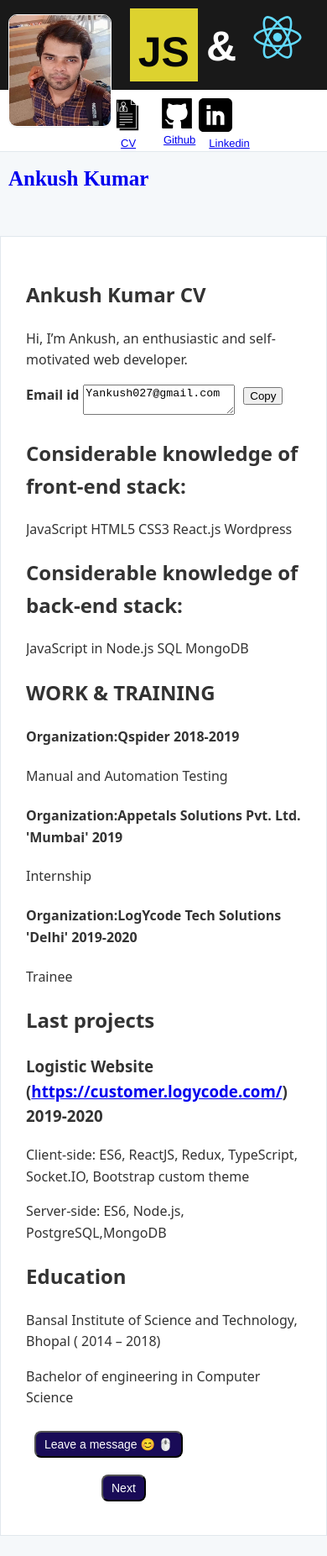
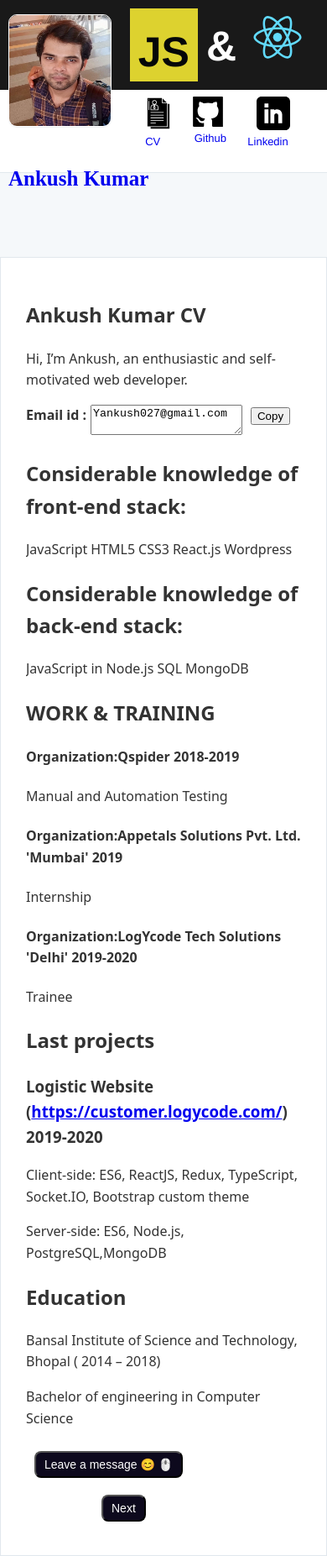
Before and after one commit to ankushydv26/CV, a React (Create React App) app: page / in a window 390 px wide. Shown: the whole page at 84% size. Before the commit the page ends 1829 px from the top, so only its background shows below. Built offline with nearby package versions, Linux system fonts and the light colour scheme.

Commit message:
extra and deploy

```diff
--- a/src/component/Header.js
+++ b/src/component/Header.js
@@ -1,12 +1,10 @@
 import React, { Component, Fragment } from "react";
 import "./Style/Header.css";
 //logo svg
-import Insta from "./Logo/instagram-sketched.svg";
 import Cv from "./Logo/files-and-folders.svg";
 import Github from "./Logo/github.svg";
 import Image from "./Logo/shanuCrop.jpg";
 import logo from "./Logo/logo.svg";
-// import Fb from "./Logo/facebook.svg";
 import Linkedin from "./Logo/linkedin.svg"
 
 
@@ -54,23 +52,6 @@ class Header extends Component {
                     </a>
                   </li>
                   <li className="item">
-                    <a
-                      className=""
-                      href="https://www.instagram.com/ankush_ydv/"
-                      target="_blank"
-                      rel="noopener noreferrer"
-                    >
-                      <img
-                        src={Insta}
-                        alt="instagram"
-                        href="."
-                        width="40px"
-                        height="auto"
-                      />
-                      <div className="text">Instagram</div>
-                    </a>
-                  </li>
-                  {/* <li className="item">
                     <div className="git">
                       <div>
                         <a
@@ -88,7 +69,7 @@ class Header extends Component {
                         </a>
                       </div>
                     </div>
-                  </li> */}
+                  </li>
                   <li className="item">
                     <a
                       href="https://www.linkedin.com/in/ankush-kumar-0m/"
@@ -114,17 +95,6 @@ class Header extends Component {
                   <div className="text">CV</div>
                 </a>
               </li>
-              {/* <li>
-                <a
-                  className="insta"
-                  href="https://www.instagram.com/ankush_ydv/"
-                  target="_blank"
-                  rel="noopener noreferrer"
-                >
-                  <img src={Insta} alt="instagram" width="40px" height="auto" />
-                  <div className="text1">Instagram</div>
-                </a>
-              </li> */}
               <li>
                 <a
                   className="git"
@@ -133,13 +103,13 @@ class Header extends Component {
                   rel="noopener noreferrer"
                 >
                   <img src={Github} alt="git" width="36px" height="auto" />
-                  <div className="text2">Github</div>
+                  <div className="text">Github</div>
                 </a>
               </li>
               <li>
                 <a
                   className="Linkedin"
-                  href="https://www.facebook.com/ankush.yadav.121"
+                  href="https://www.linkedin.com/in/ankush-kumar-0m/"
                   target="_blank"
                   rel="noopener noreferrer"
                 >
--- a/src/component/Style/Header.css
+++ b/src/component/Style/Header.css
@@ -123,13 +123,22 @@ top-menu ul.menu li.item .fap {
     width: 147px;
     float:right;
 }
-@media only screen and (min-width:510px){
+@media only screen and (min-width:500px){
     .mine{
         display: none;
     }
 }
 
 @media only screen and (max-width: 500px) {
+    .item{
+        display: flex ;
+        justify-content: center;
+        align-items: center;
+    }
+    ul > li > a {
+        padding: 2rem;
+        text-decoration: none;
+    }
     .top-header .top-header-wrap-1 .top-header-wrap-2 .face .avatar {
         background: #fff;
         border: 1px solid #fff;
@@ -164,18 +173,29 @@ top-menu ul.menu li.item .fap {
         display: none;
     }
 
-     .mine{
+     /* .mine{
          padding-left: 132px;
          padding-top: 10px;
+     } */
+     .mine{
+         display: flex;
+         justify-content: flex-end;
+         padding: 0.5rem;
+         margin-right: 2rem ;
+         align-items: center;
      }
      .text{
+         text-align: center;
+         margin-left: 19px;
+     }
+     /* .text{
         margin-left: 12px;
      }
      .text1{
         margin-left: 5px;
      }
      .text2{
-        margin-left: 19px;     }
+        margin-left: 17px;     }   */
     ul {
         list-style-type: none;
         margin: 0;
--- a/src/component/Style/feeback.css
+++ b/src/component/Style/feeback.css
@@ -3,31 +3,37 @@
     text-decoration: none;
     border-radius: 8px;
     color: #fff;
-    background-color: #190b57;
+    background-color: #0d091d;
     margin: 10px;
     padding: 6px 10px;
     font-size: 14px;
     text-align: center;
+    cursor: pointer;
   }
   .btn-nxt{
     outline: none;
     text-decoration: none;
     border-radius: 8px;
     color: #fff;
-    background-color: #190b57;
+    background-color: #0d091d;
     margin: 10px;
     padding: 6px 10px;
     margin-left: 90px;
     font-size: 14px;
     text-align: center;
+    cursor: pointer;
+
   }
   .btn:hover{
     background-color: white;
     color:#5f41e2;
+    border-color: teal;
+
   }
   .btn-nxt:hover{
     background-color: white;
     color:#5f41e2;
+    border-color: teal;
 
   }
   .btn1{
@@ -38,7 +44,9 @@
     background-color: #17c734;
     margin: 13px;
     padding: 11px 20px;
-    font-size: 12px;
+    font-size: 16px;
+    cursor: pointer;
+
   }
 
   .ma2{
--- a/src/component/email.js
+++ b/src/component/email.js
@@ -20,7 +20,7 @@ export default function CopyExample() {
 
   return (
     <div  style={{display:'flex'}}>
-        <strong style={{marginRight:'5px'}}>Email id</strong>
+        <strong style={{marginRight:'5px'}}>Email id :</strong>
       <form>
         <textarea
           ref={textAreaRef}
```
Also changed, not shown: src/component/Logo/facebook.svg (deleted), src/component/Logo/instagram-sketched.svg (deleted).
